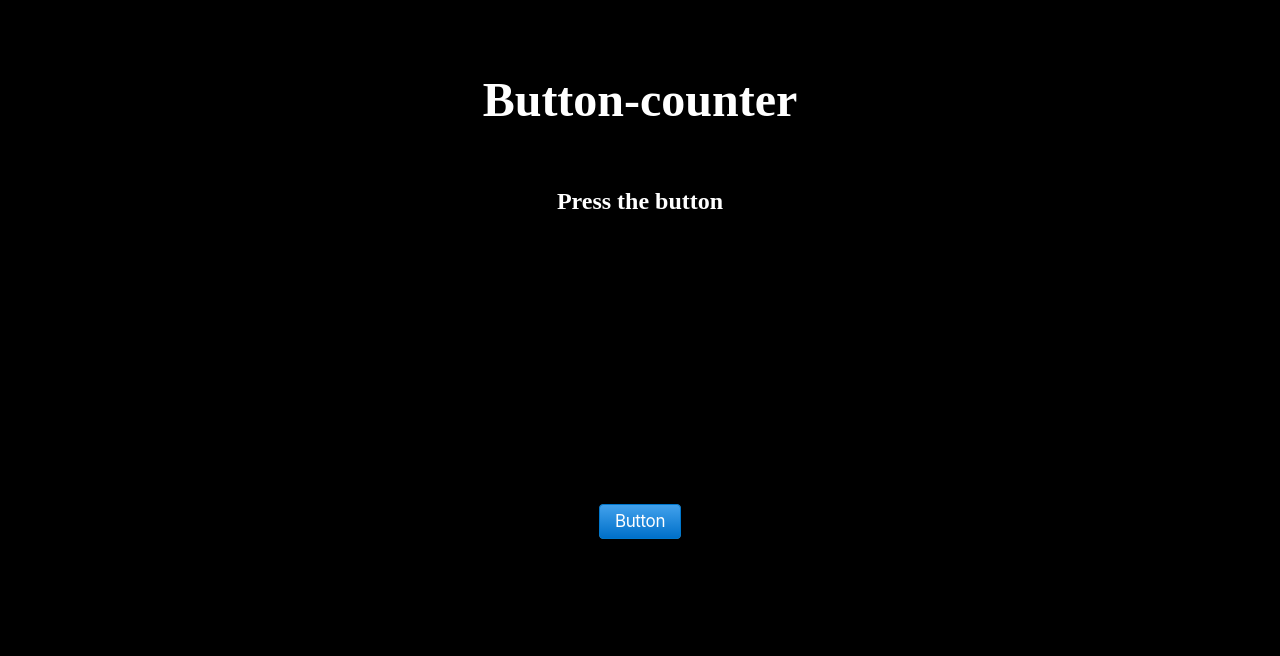
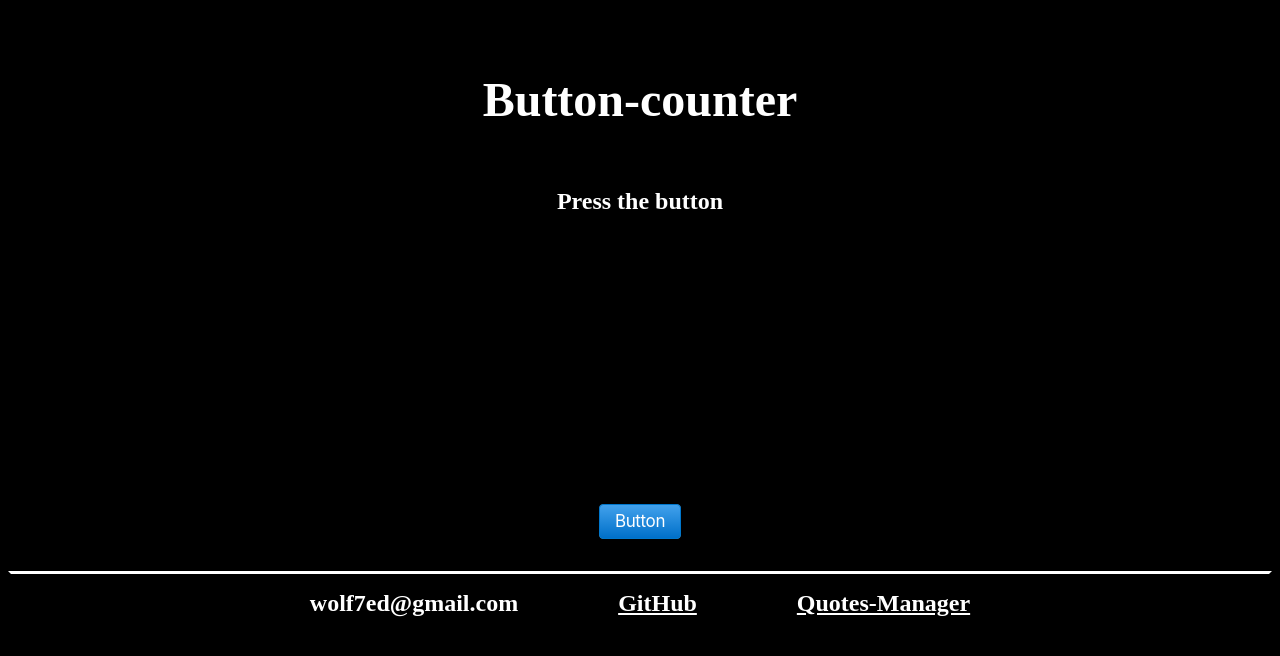
Before and after one commit to wolf-ed/button-counter.github.io, a plain HTML site: page index.html in a window 1280 px wide. Drawn offline with Linux system fonts and the light colour scheme.

Commit message:
readme.md and index.html footer updated

```diff
--- a/index.html
+++ b/index.html
@@ -14,5 +14,13 @@
     </article>
     <button role ="button">Button</button>
     <script src="./resources/javascript/script.js" defer></script>
+
+    <footer>
+        <a>wolf7ed@gmail.com</a>
+        <a href="https://github.com/wolf-ed" target="_blank">GitHub</a>
+        <a href="https://wolf-ed.github.io/quotes-manager/" target="_blank">Quotes-Manager</a>
+    </footer>
+
+
 </body>
 </html>
--- a/resources/css/styles.css
+++ b/resources/css/styles.css
@@ -84,3 +84,25 @@ button:focus {
 box-shadow: rgba(131, 192, 253, 0.5) 0 0 0 3px;
 outline: none;
 }
+
+
+footer {
+    margin-top: 2em;
+    padding: 1em;
+    background-color: black;
+    text-align: center;
+    border-top: white;
+    border-style:solid;
+  }
+  footer h2 {
+    padding: 1em 2em;
+    display: inline;
+    color: white;
+  }
+
+  footer a {
+    padding: 1em 2em;
+      font-weight: bold;
+      font-size: 1.5em;
+      color: white;
+  }
```
Also changed, not shown: 1 other file.
